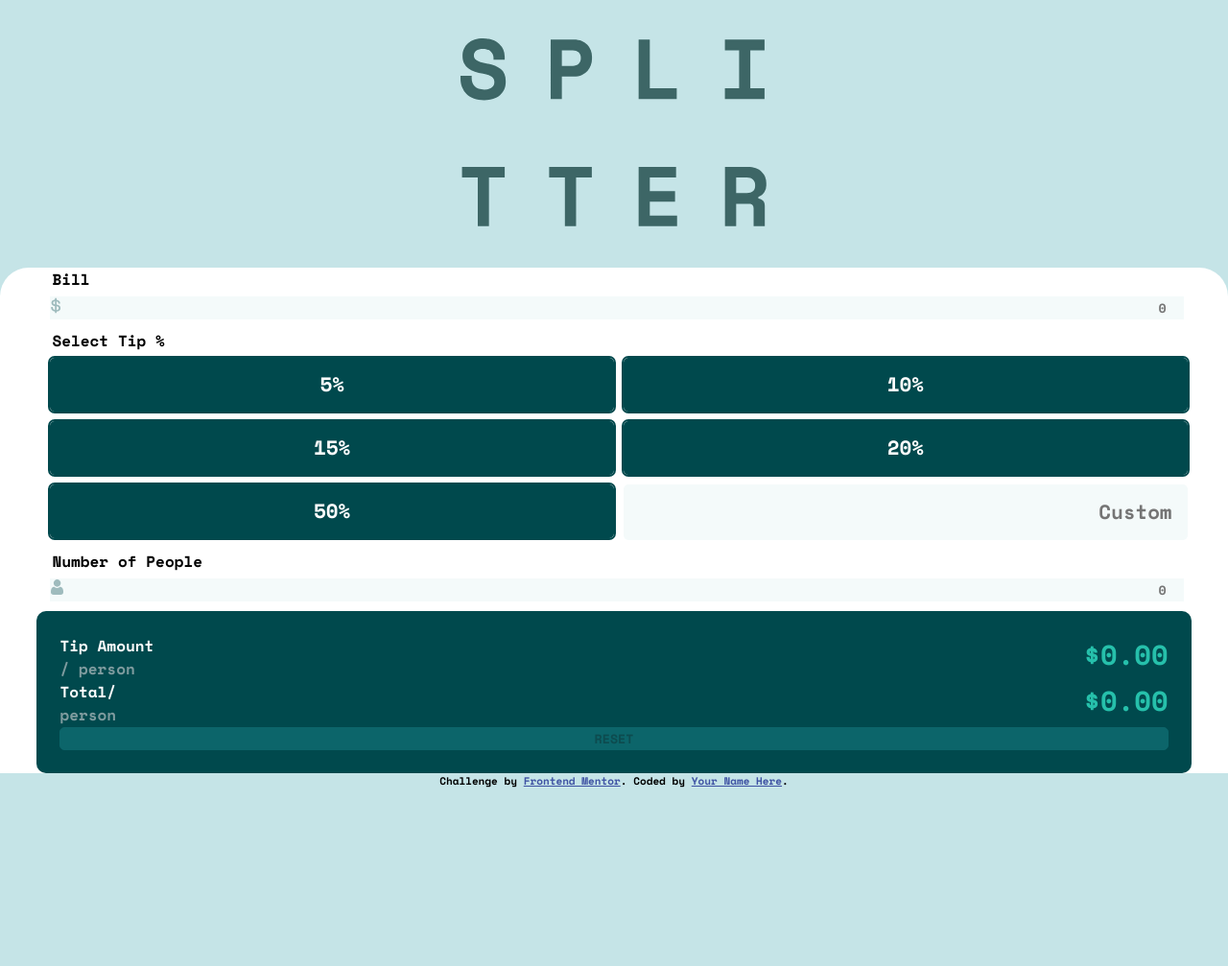
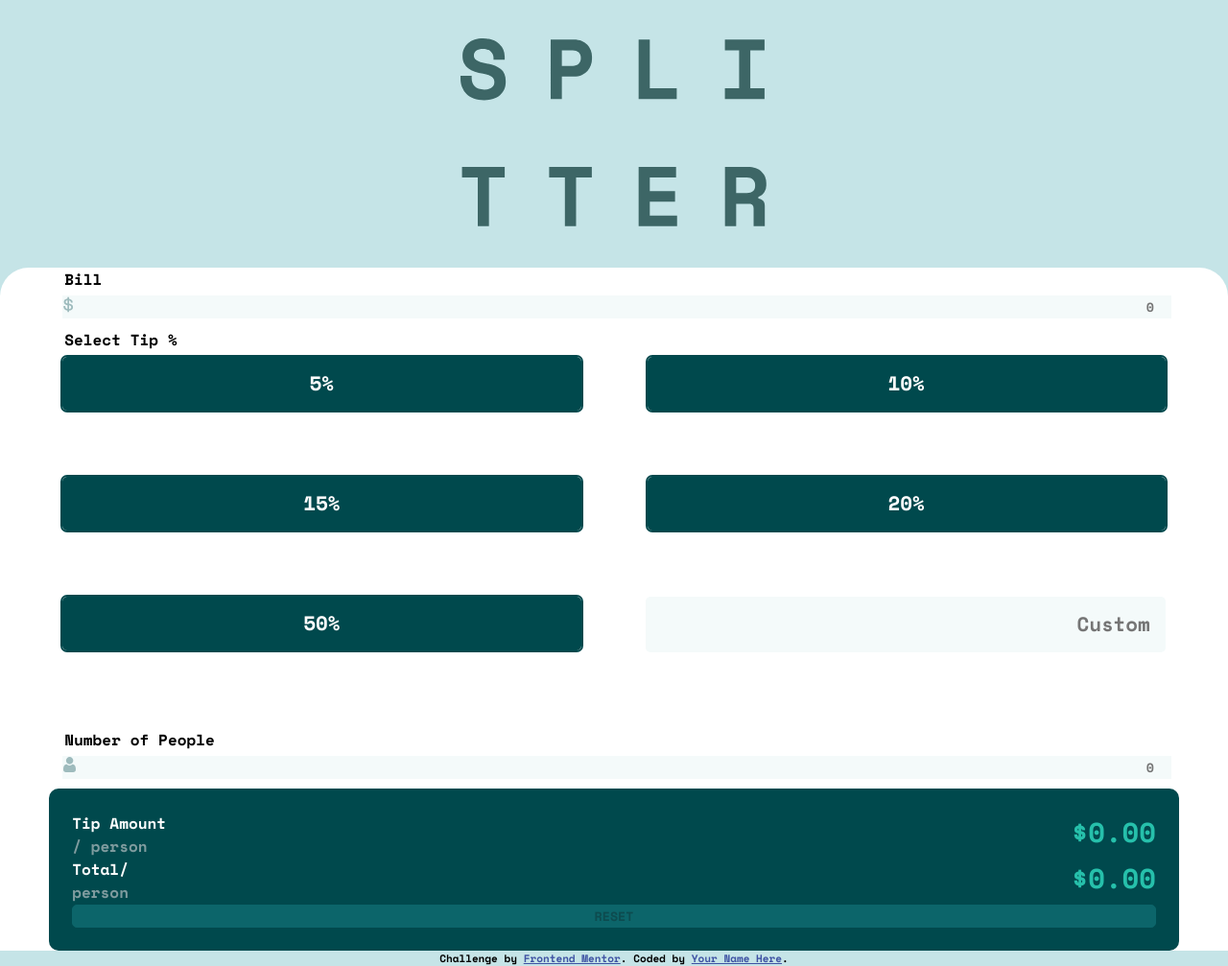
Before and after one commit to Lidobix/FM_Tip_calculator_app, a PHP site: page / in a window 1280 px wide. Shown: the whole page at 96% size. Before the commit the page ends 821 px from the top, so only its background shows below. Run offline with PHP 8.4, Linux system fonts and the light colour scheme.

Commit message:
reglage taille des boutons

```diff
--- a/index.html
+++ b/index.html
@@ -30,7 +30,7 @@
           <form action="calculTip" method="post">
             <fieldset id="bill">
               <legend>Bill</legend>
-              <div></div>
+              <!-- <div></div> -->
               <input
                 type="number"
                 name="bill"
--- a/index.js
+++ b/index.js
@@ -7,7 +7,9 @@ window.document.addEventListener('DOMContentLoaded', function () {
   const peopleLegend = this.getElementById('peopleLegend');
   const tipAmount = this.getElementById('tipAmount');
   const totalAmount = this.getElementById('totalAmount');
+  const styleLegend = window.getComputedStyle(peopleLegend);
   const inputs = {};
+  console.log(styleLegend);
   initInputs();
   createErrorMessage();
 
--- a/styles.css
+++ b/styles.css
@@ -47,7 +47,7 @@ margin: 5vh 0 5vh 0 ;
 
 #calculatorContent{
 
-    padding:0 3vw 0 3vw
+    padding:0 4vw 0 4vw
 }
 
 #paramWindow{
@@ -67,8 +67,13 @@ margin: 5vh 0 5vh 0 ;
 }
 
 fieldset{
-
+/* position: relative; */
+/* width: 100%; */
     border: none;
+    /* padding-left: 0;
+    padding-right: 0;
+    margin-right: 0;
+    margin-left: 0; */
 }
 
 .notCustomInput{
@@ -78,28 +83,39 @@ fieldset{
 
 
 #inputContainer{
-/* width: max-content; */
-    display: grid;
-    grid-template-columns: 50% 50%;
-    /* grid-auto-columns: minmax(50% ,auto); */
-    /* border: 1px solid black; */
-    column-gap: 10px;
-    row-gap: 10px;
+
+    /* display: grid;
+    grid-template-columns: 50% 50%; */
+
+    /* column-gap: 4vw; */
+    /* row-gap: 4vh; */
+
+
+    /* padding-left: 4px;
+    padding-right: 4px; */
+
+    display: flex;
+    flex-wrap: wrap;
+
     justify-content: space-between;
 
 }
 
 #inputContainer > input{
-    /*margin-left: 0;
-    */padding:0;
+
+    padding:0;
+
     border-radius: 5px;
     -webkit-border-radius: 5px;
     -moz-border-radius: 5px;
     -ms-border-radius: 5px;
     -o-border-radius: 5px;
-    /*width: 35vw;
-    */height: 7vh;
+
+    height: 7vh;
+    width:47%;
+
     font-size: 1.3em;
+    margin-bottom: 6%;
 }
 
 
@@ -121,8 +137,10 @@ fieldset{
 }
 input[type=number]{
     text-align: right;
+    display: block;
     background-color:  hsl(189, 41%, 97%);
     -moz-appearance:textfield ;
+
 }
 
 
```
